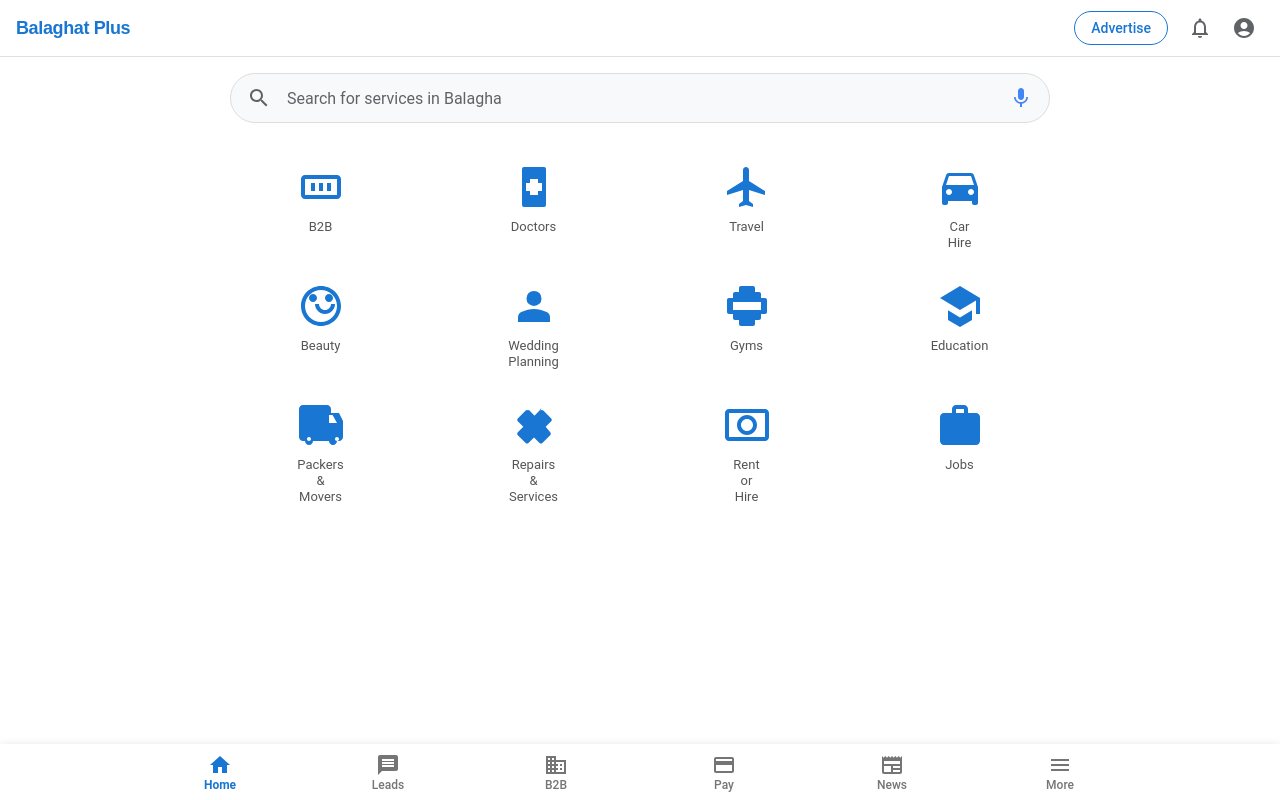
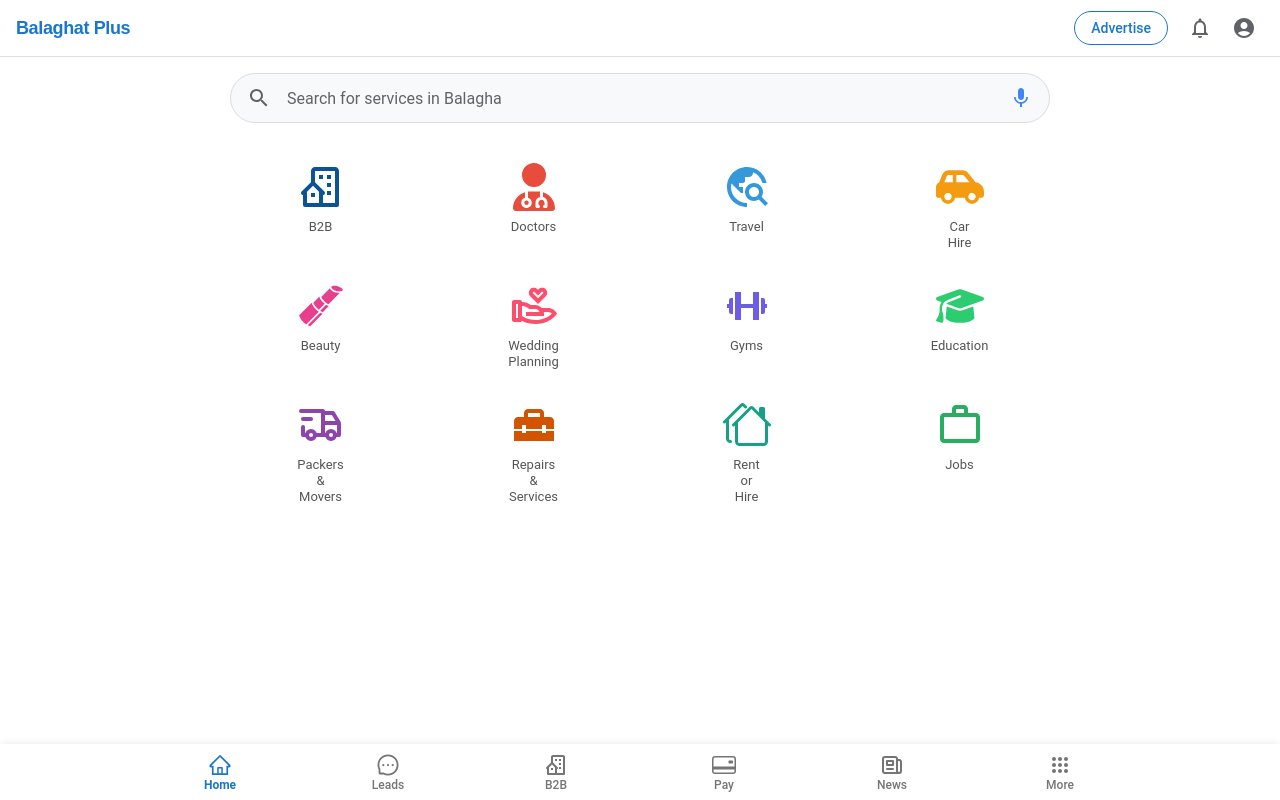
Before and after one commit to sumit021196/balaghatpluss, a React (Vite) app: page / in a window 1280 px wide. Built offline with nearby package versions, Linux system fonts and the light colour scheme.

Commit message:
icon change

```diff
--- a/package.json
+++ b/package.json
@@ -17,6 +17,7 @@
     "@mui/material": "^6.3.1",
     "react": "^18.3.1",
     "react-dom": "^18.3.1",
+    "react-icons": "^5.5.0",
     "react-router-dom": "^7.1.1",
     "vite-react-starter": "file:"
   },
--- a/src/LabelBottomNavigation.jsx
+++ b/src/LabelBottomNavigation.jsx
@@ -1,14 +1,11 @@
 import React, { useState } from 'react';
 import { Paper, BottomNavigation, BottomNavigationAction } from '@mui/material';
-import {
-  Home,
-  Message,
-  Business,
-  Payment,
-  Newspaper,
-  Menu
-} from '@mui/icons-material';
 import { useNavigate } from 'react-router-dom';
+import { AiOutlineHome, AiOutlineMessage } from 'react-icons/ai';
+import { BiBuildingHouse } from 'react-icons/bi';
+import { BsCreditCard2Back } from 'react-icons/bs';
+import { HiOutlineNewspaper } from 'react-icons/hi';
+import { CgMenuGridO } from 'react-icons/cg';
 
 const LabelBottomNavigation = () => {
   const [value, setValue] = useState('home');
@@ -17,6 +14,10 @@ const LabelBottomNavigation = () => {
   const handleChange = (event, newValue) => {
     setValue(newValue);
     navigate(`/${newValue}`);
+  };
+
+  const iconStyle = {
+    fontSize: '1.5rem'
   };
 
   return (
@@ -44,7 +45,7 @@ const LabelBottomNavigation = () => {
                 visibility: 'visible',
                 opacity: 1,
               },
-              '& .MuiSvgIcon-root': {
+              '& svg': {
                 color: '#1976d2',
               },
             },
@@ -57,9 +58,8 @@ const LabelBottomNavigation = () => {
               transition: 'none',
             },
           },
-          '& .MuiSvgIcon-root': {
+          '& svg': {
             color: '#757575',
-            fontSize: '1.5rem',
             marginBottom: '2px',
           },
         }}
@@ -67,32 +67,32 @@ const LabelBottomNavigation = () => {
         <BottomNavigationAction
           label="Home"
           value="home"
-          icon={<Home />}
+          icon={<AiOutlineHome style={iconStyle} />}
         />
         <BottomNavigationAction
           label="Leads"
           value="leads"
-          icon={<Message />}
+          icon={<AiOutlineMessage style={iconStyle} />}
         />
         <BottomNavigationAction
           label="B2B"
           value="b2b"
-          icon={<Business />}
+          icon={<BiBuildingHouse style={iconStyle} />}
         />
         <BottomNavigationAction
           label="Pay"
           value="pay"
-          icon={<Payment />}
+          icon={<BsCreditCard2Back style={iconStyle} />}
         />
         <BottomNavigationAction
           label="News"
           value="news"
-          icon={<Newspaper />}
+          icon={<HiOutlineNewspaper style={iconStyle} />}
         />
         <BottomNavigationAction
           label="More"
           value="more"
-          icon={<Menu />}
+          icon={<CgMenuGridO style={iconStyle} />}
         />
       </BottomNavigation>
     </Paper>
--- a/src/pages/Home.jsx
+++ b/src/pages/Home.jsx
@@ -1,8 +1,16 @@
 import React from 'react';
-import { Grid, Typography, Box, Container, Button, Paper } from '@mui/material';
+import { Grid, Typography, Box, Container } from '@mui/material';
 import { styled } from '@mui/material/styles';
 import SearchBar from '../SearchBar';
 import { useNavigate } from 'react-router-dom';
+import { BiBuildingHouse, BiDumbbell } from 'react-icons/bi';
+import { FaUserDoctor, FaCarSide, FaGraduationCap } from 'react-icons/fa6';
+import { MdTravelExplore, MdHomeRepairService } from 'react-icons/md';
+import { GiLipstick } from 'react-icons/gi';
+import { RiHandHeartLine } from 'react-icons/ri';
+import { TbTruckDelivery } from 'react-icons/tb';
+import { BsHouses } from 'react-icons/bs';
+import { MdWorkOutline } from 'react-icons/md';
 
 const ServiceItem = styled(Box)(({ theme }) => ({
   textAlign: 'center',
@@ -14,6 +22,9 @@ const ServiceItem = styled(Box)(({ theme }) => ({
   padding: theme.spacing(2),
   '&:hover': {
     backgroundColor: 'rgba(0, 0, 0, 0.04)',
+    '& .service-icon': {
+      transform: 'scale(1.1)',
+    }
   },
 }));
 
@@ -27,68 +38,71 @@ const IconWrapper = styled('div')({
   '& svg': {
     width: '100%',
     height: '100%',
-    color: '#1976d2',
+    transition: 'transform 0.2s ease-in-out',
   },
+  '& .service-icon': {
+    transition: 'transform 0.2s ease-in-out',
+  }
 });
 
 const services = [
   {
-    icon: '/icons/b2b.svg',
+    icon: <BiBuildingHouse className="service-icon" style={{ color: '#0B5394' }} />,
     title: 'B2B',
     path: '/b2b'
   },
   {
-    icon: '/icons/doctor.svg',
+    icon: <FaUserDoctor className="service-icon" style={{ color: '#E74C3C' }} />,
     title: 'Doctors',
     path: '/doctors'
   },
   {
-    icon: '/icons/travel.svg',
+    icon: <MdTravelExplore className="service-icon" style={{ color: '#3498DB' }} />,
     title: 'Travel',
     path: '/travel'
   },
   {
-    icon: '/icons/car.svg',
+    icon: <FaCarSide className="service-icon" style={{ color: '#F39C12' }} />,
     title: 'Car\nHire',
     path: '/car-hire'
   },
   {
-    icon: '/icons/beauty.svg',
+    icon: <GiLipstick className="service-icon" style={{ color: '#E83E8C' }} />,
     title: 'Beauty',
     path: '/beauty'
   },
   {
-    icon: '/icons/wedding.svg',
+    icon: <RiHandHeartLine className="service-icon" style={{ color: '#FF4D6D' }} />,
     title: 'Wedding\nPlanning',
     path: '/wedding'
   },
   {
-    icon: '/icons/gym.svg',
+    icon: <BiDumbbell className="service-icon" style={{ color: '#6C5CE7' }} />,
     title: 'Gyms',
     path: '/gyms'
   },
   {
-    icon: '/icons/education.svg',
+    icon: <FaGraduationCap className="service-icon" style={{ color: '#2ECC71' }} />,
     title: 'Education',
     path: '/education'
   },
   {
-    icon: '/icons/movers.svg',
+    icon: <TbTruckDelivery className="service-icon" style={{ color: '#8E44AD' }} />,
     title: 'Packers\n&\nMovers',
     path: '/movers'
   },
   {
-    icon: '/icons/repair.svg',
+    icon: <MdHomeRepairService className="service-icon" style={{ color: '#D35400' }} />,
     title: 'Repairs\n&\nServices',
     path: '/repairs'
   },
   {
-    icon: '/icons/rent.svg',
+    icon: <BsHouses className="service-icon" style={{ color: '#16A085' }} />,
     title: 'Rent\nor\nHire',
     path: '/rent'
   },
   {
-    icon: '/icons/jobs.svg',
+    icon: <MdWorkOutline className="service-icon" style={{ color: '#27AE60' }} />,
     title: 'Jobs',
     path: '/jobs'
   }
@@ -108,11 +122,7 @@ const Home = () => {
             <Grid item xs={3} key={index}>
               <ServiceItem onClick={() => navigate(service.path)}>
                 <IconWrapper>
-                  <img
-                    src={service.icon}
-                    alt={service.title}
-                    style={{ width: '100%', height: '100%' }}
-                  />
+                  {service.icon}
                 </IconWrapper>
                 <Typography
                   variant="caption"
```
Also changed, not shown: 1 other file (tests, documents, lock files or other folders).
